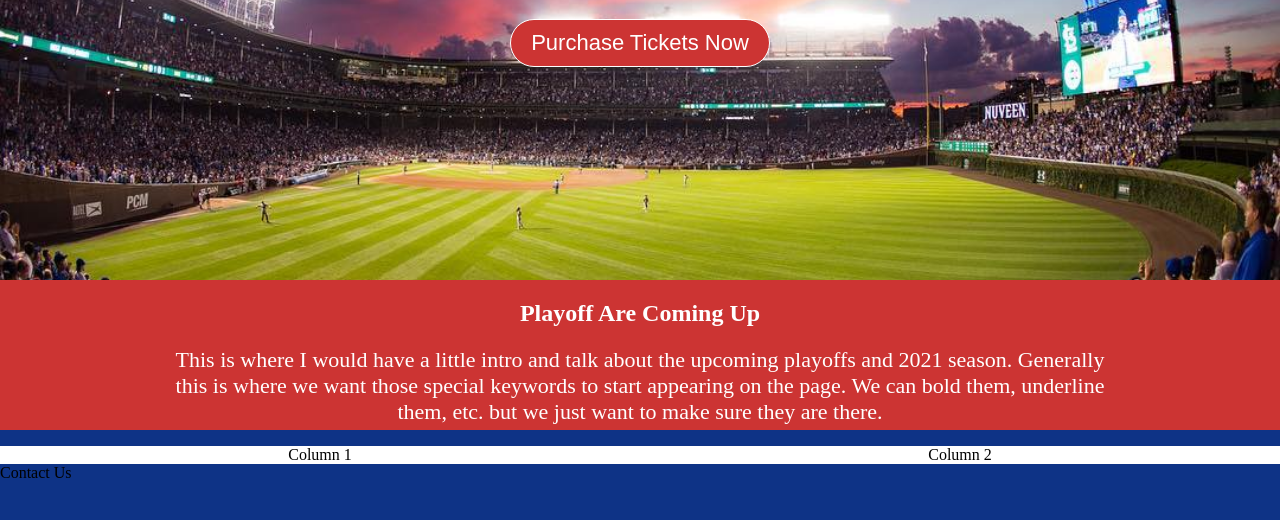
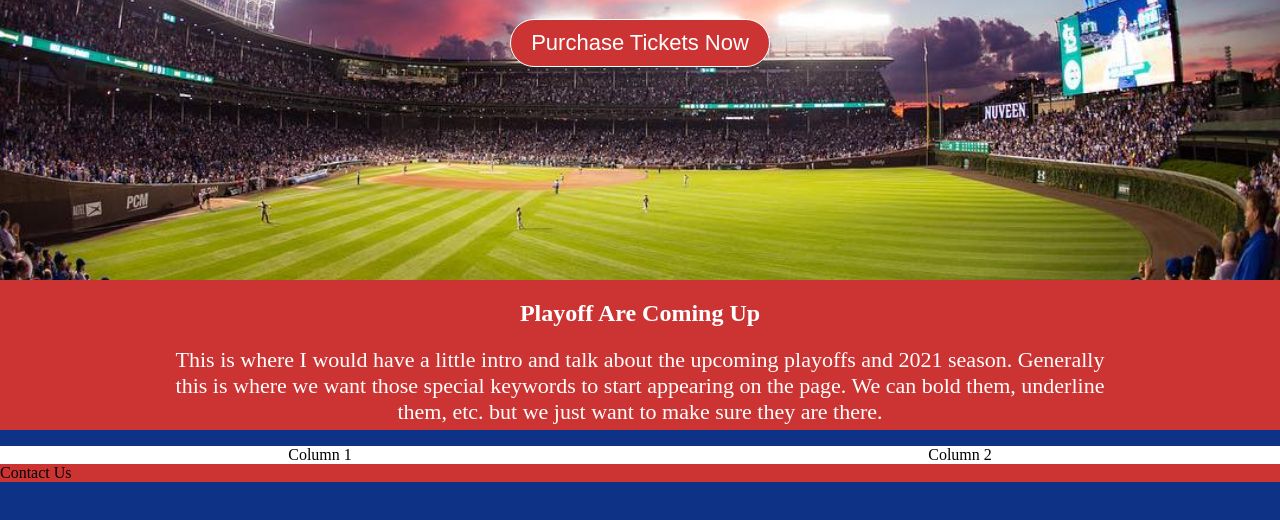
Before and after one commit to klwallner/klwallner.github.io, a plain HTML site: page index.html in a window 1280 px wide. Shown: the part 218-738 px from the top of the page. Drawn offline with Linux system fonts and the light colour scheme.

Commit message:
Update style.css

```diff
--- a/style.css
+++ b/style.css
@@ -111,6 +111,11 @@ section {
 	text-align:center;
 }
 
+.footer-section {
+	width:100%;
+	background: #cc3433;
+}
+
 /* This is a media querry that you always want to add to make your pages responsive. This has to be written exactly like it's shown here. */
 @media only screen and (max-width : 500px)
 {
```
